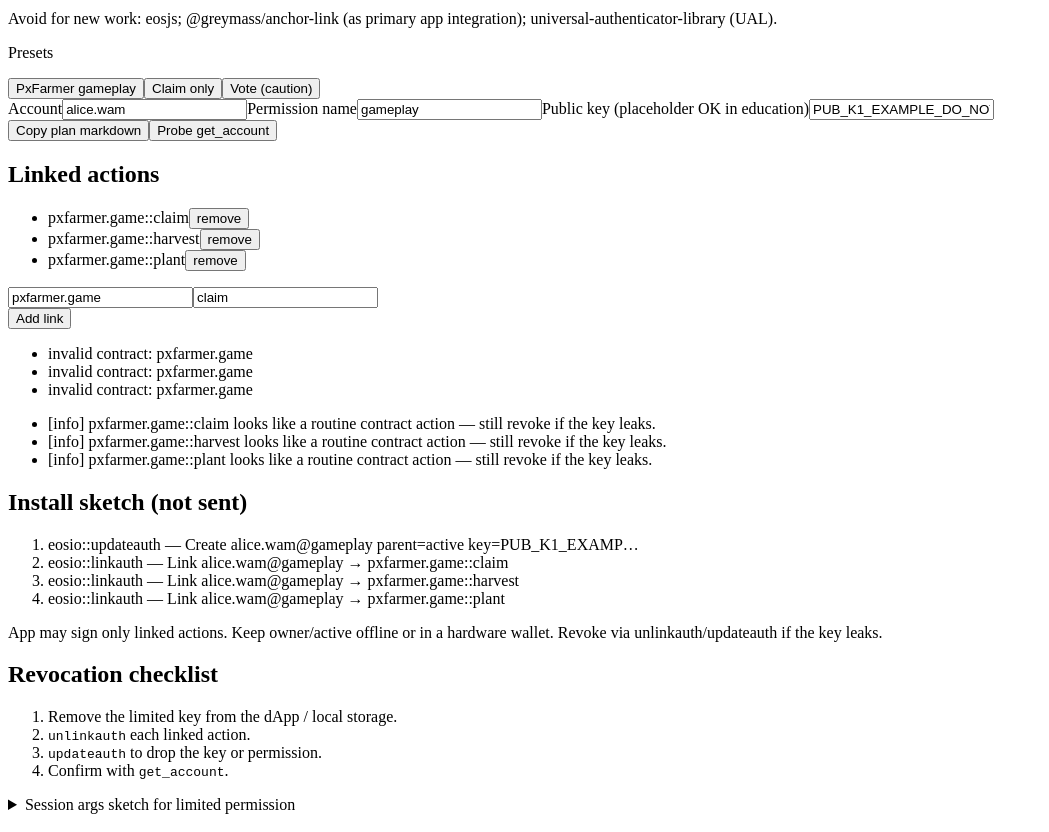
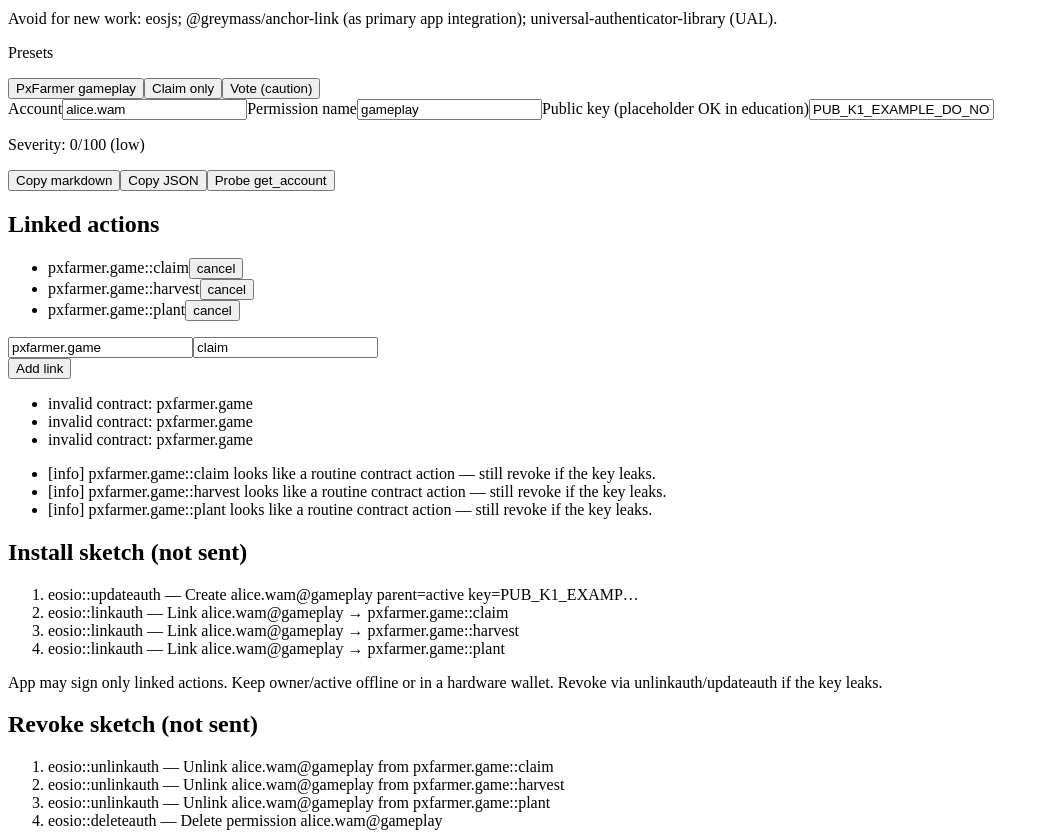
Before and after one commit to pixel-journey/wax-wharfkit-session-keys-and-linked-permissions, a Next.js app: page / in a window 1280 px wide. Shown: the part 240-1072 px from the top of the page, without its empty margins (0-1049 px from the left). Built offline with nearby package versions, Linux system fonts and the light colour scheme.

Commit message:
Planner: severity, revoke sketch, copy JSON

```diff
--- a/src/PlanPlanner.tsx
+++ b/src/PlanPlanner.tsx
@@ -2,12 +2,15 @@
 
 import { useMemo, useState } from "react";
 import { probeAccountPermissions } from "./accountProbe";
+import { exportPlanJson } from "./exportJson";
 import { exportPlanMarkdown } from "./exportPlan";
 import { installActionSketches, validatePlan } from "./plans";
 import { PRESET_CATALOG } from "./presets";
 import { RelatedBlueprints } from "./RelatedBlueprints";
+import { revokeActionSketches } from "./revoke";
 import { riskHintsForPlan } from "./riskHints";
-import type { LimitedPermissionPlan, LinkedAction } from "./types";
+import { planSeverity } from "./severity";
+import type { LimitedPermissionPlan } from "./types";
 import {
   AVOID_FOR_GREENFIELD,
   RECOMMENDED_PACKAGES,
@@ -28,8 +31,16 @@ export function PlanPlanner() {
 
   const errors = useMemo(() => validatePlan(plan), [plan]);
   const risks = useMemo(() => riskHintsForPlan(plan), [plan]);
+  const severity = useMemo(() => planSeverity(plan), [plan]);
   const installRows = useMemo(
     () => installActionSketches(account.trim() || "account", plan),
+    [account, plan]
+  );
+  const revokeRows = useMemo(
+    () =>
+      revokeActionSketches(account.trim() || "account", plan, {
+        deletePermission: true,
+      }),
     [account, plan]
   );
   const sketch = useMemo(
@@ -65,7 +76,18 @@ export function PlanPlanner() {
       await navigator.clipboard.writeText(
         exportPlanMarkdown(account.trim() || "account", plan)
       );
-      setMessage("Plan markdown copied (includes revocation checklist)");
+      setMessage("Plan markdown copied");
+    } catch {
+      setMessage("Clipboard unavailable");
+    }
+  };
+
+  const copyJson = async () => {
+    try {
+      await navigator.clipboard.writeText(
+        exportPlanJson(account.trim() || "account", plan)
+      );
+      setMessage("Plan JSON copied (severity + install + revoke)");
     } catch {
       setMessage("Clipboard unavailable");
     }
@@ -163,13 +185,32 @@ export function PlanPlanner() {
             className="mt-1 w-full rounded-lg border border-white/15 bg-black/50 px-3 py-2 font-mono text-sm"
           />
         </label>
+        <p className="text-sm">
+          Severity:{" "}
+          <span
+            className={
+              severity.label === "critical" || severity.label === "high"
+                ? "text-red-300 font-mono"
+                : "text-emerald-300 font-mono"
+            }
+          >
+            {severity.score}/100 ({severity.label})
+          </span>
+        </p>
         <div className="flex flex-wrap gap-2">
           <button
             type="button"
             className="px-3 py-2 rounded-lg text-sm bg-sky-700"
             onClick={copyMd}
           >
-            Copy plan markdown
+            Copy markdown
+          </button>
+          <button
+            type="button"
+            className="px-3 py-2 rounded-lg text-sm bg-sky-800"
+            onClick={copyJson}
+          >
+            Copy JSON
           </button>
           <button
             type="button"
@@ -203,7 +244,7 @@ export function PlanPlanner() {
                 className="text-[10px] underline opacity-60"
                 onClick={() => removeLink(i)}
               >
-                remove
+                cancel
               </button>
             </li>
           ))}
@@ -268,20 +309,14 @@ export function PlanPlanner() {
         <p className="text-[11px] opacity-70">{plan.riskNote}</p>
       </section>
 
-      <section className="rounded-2xl border border-white/10 bg-black/30 p-4 text-xs space-y-2 opacity-90">
-        <h2 className="font-semibold text-sm text-white">Revocation checklist</h2>
-        <ol className="list-decimal pl-5 space-y-1 leading-relaxed">
-          <li>Remove the limited key from the dApp / local storage.</li>
-          <li>
-            <code className="text-[10px]">unlinkauth</code> each linked action.
-          </li>
-          <li>
-            <code className="text-[10px]">updateauth</code> to drop the key or
-            permission.
-          </li>
-          <li>
-            Confirm with <code className="text-[10px]">get_account</code>.
-          </li>
+      <section className="rounded-2xl border border-red-500/20 bg-red-500/5 p-4 space-y-2">
+        <h2 className="font-semibold text-red-100 text-sm">Revoke sketch (not sent)</h2>
+        <ol className="list-decimal pl-5 text-xs space-y-1 font-mono text-red-100/80">
+          {revokeRows.map((row) => (
+            <li key={row.summary}>
+              {row.account}::{row.name} — {row.summary}
+            </li>
+          ))}
         </ol>
       </section>
 
```
